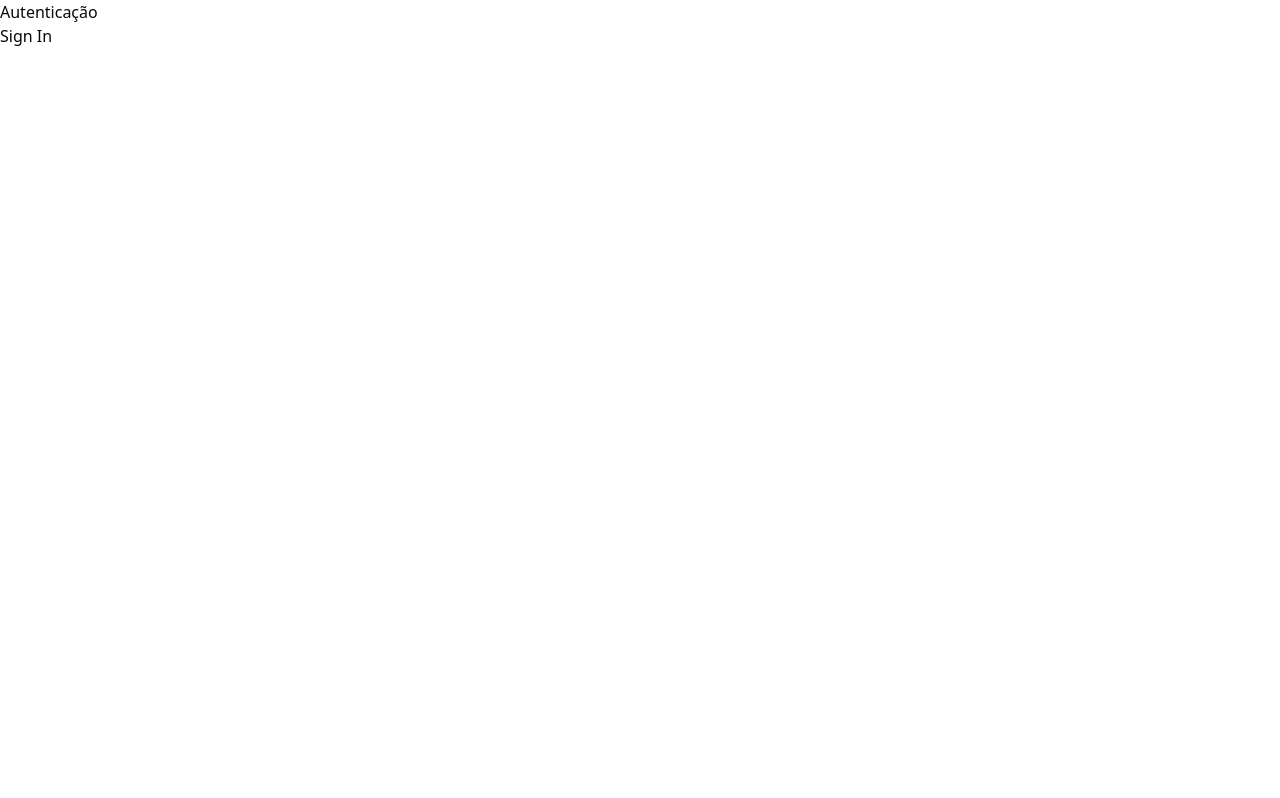
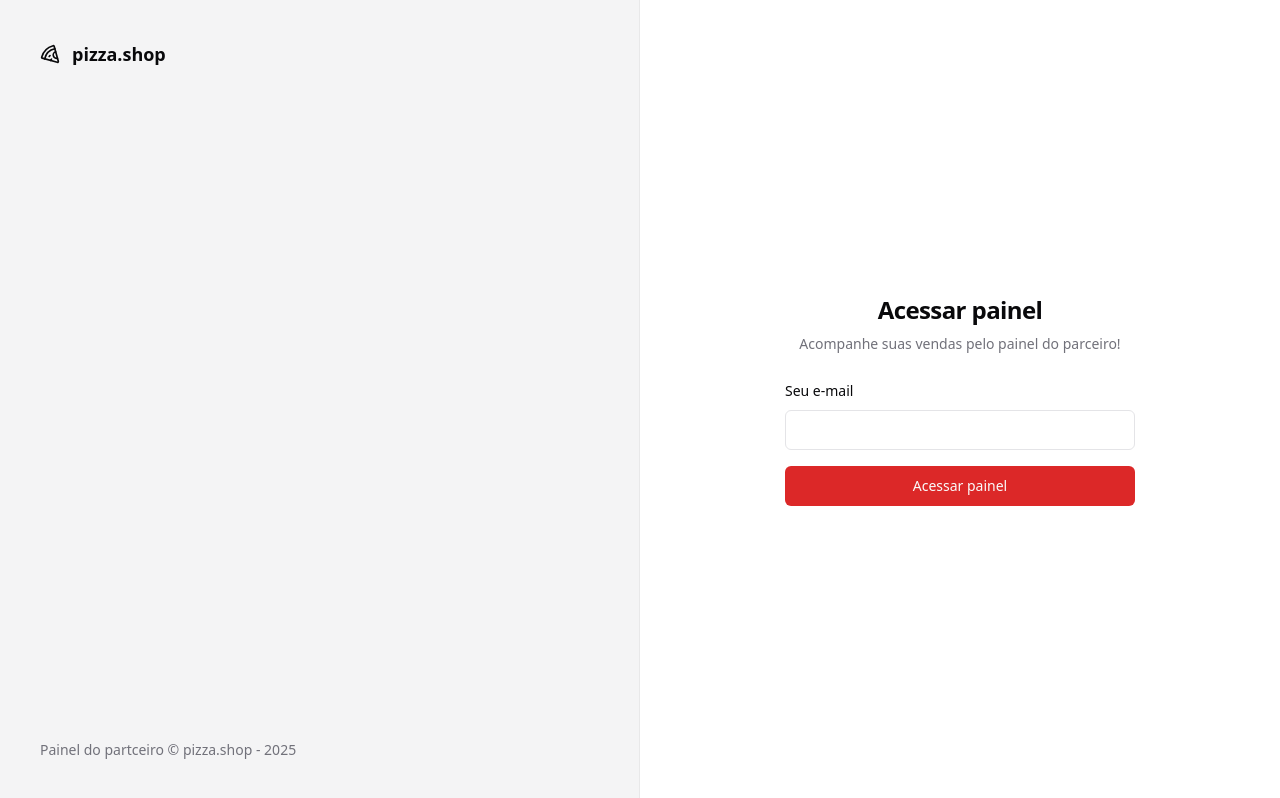
Before and after one commit to davsoliveira/pizzashop-web, a React (Vite) app: page /sign-in in a window 1280 px wide. Built offline with nearby package versions, Linux system fonts and the light colour scheme.

Commit message:
criando página de login

```diff
--- a/package.json
+++ b/package.json
@@ -9,6 +9,7 @@
     "preview": "vite preview"
   },
   "dependencies": {
+    "@radix-ui/react-label": "^2.1.7",
     "@radix-ui/react-slot": "^1.2.3",
     "@tailwindcss/vite": "^4.1.7",
     "class-variance-authority": "^0.7.1",
--- /dev/null
+++ b/src/components/ui/input.tsx
@@ -0,0 +1,22 @@
+import * as React from "react"
+
+import { cn } from "@/lib/utils"
+
+const Input = React.forwardRef<HTMLInputElement, React.ComponentProps<"input">>(
+  ({ className, type, ...props }, ref) => {
+    return (
+      <input
+        type={type}
+        className={cn(
+          "flex h-10 w-full rounded-md border border-input bg-background px-3 py-2 text-base ring-offset-background file:border-0 file:bg-transparent file:text-sm file:font-medium file:text-foreground placeholder:text-muted-foreground focus-visible:outline-none focus-visible:ring-2 focus-visible:ring-ring focus-visible:ring-offset-2 disabled:cursor-not-allowed disabled:opacity-50 md:text-sm",
+          className
+        )}
+        ref={ref}
+        {...props}
+      />
+    )
+  }
+)
+Input.displayName = "Input"
+
+export { Input }
--- /dev/null
+++ b/src/components/ui/label.tsx
@@ -0,0 +1,24 @@
+import * as React from "react"
+import * as LabelPrimitive from "@radix-ui/react-label"
+import { cva, type VariantProps } from "class-variance-authority"
+
+import { cn } from "@/lib/utils"
+
+const labelVariants = cva(
+  "text-sm font-medium leading-none peer-disabled:cursor-not-allowed peer-disabled:opacity-70"
+)
+
+const Label = React.forwardRef<
+  React.ElementRef<typeof LabelPrimitive.Root>,
+  React.ComponentPropsWithoutRef<typeof LabelPrimitive.Root> &
+    VariantProps<typeof labelVariants>
+>(({ className, ...props }, ref) => (
+  <LabelPrimitive.Root
+    ref={ref}
+    className={cn(labelVariants(), className)}
+    {...props}
+  />
+))
+Label.displayName = LabelPrimitive.Root.displayName
+
+export { Label }
--- a/src/index.css
+++ b/src/index.css
@@ -10,26 +10,27 @@
     --card-foreground: 240 10% 3.9%;
     --popover: 0 0% 100%;
     --popover-foreground: 240 10% 3.9%;
-    --primary: 240 5.9% 10%;
+    --primary: 0 72% 51%; /* red-600 */
     --primary-foreground: 0 0% 98%;
-    --secondary: 240 4.8% 95.9%;
+    --secondary: 0 0% 96.1%;
     --secondary-foreground: 240 5.9% 10%;
     --muted: 240 4.8% 95.9%;
     --muted-foreground: 240 3.8% 46.1%;
-    --accent: 240 4.8% 95.9%;
+    --accent: 0 85% 89%; /* light red accent */
     --accent-foreground: 240 5.9% 10%;
     --destructive: 0 84.2% 60.2%;
     --destructive-foreground: 0 0% 98%;
     --border: 240 5.9% 90%;
     --input: 240 5.9% 90%;
-    --ring: 240 10% 3.9%;
-    --chart-1: 12 76% 61%;
-    --chart-2: 173 58% 39%;
-    --chart-3: 197 37% 24%;
-    --chart-4: 43 74% 66%;
-    --chart-5: 27 87% 67%;
-    --radius: 0.5rem
+    --ring: 0 72% 51%; /* same as primary */
+    --chart-1: 0 85% 60%;
+    --chart-2: 0 74% 70%;
+    --chart-3: 0 65% 50%;
+    --chart-4: 0 70% 40%;
+    --chart-5: 0 80% 30%;
+    --radius: 0.5rem;
   }
+
   .dark {
     --background: 240 10% 3.9%;
     --foreground: 0 0% 98%;
@@ -37,24 +38,24 @@
     --card-foreground: 0 0% 98%;
     --popover: 240 10% 3.9%;
     --popover-foreground: 0 0% 98%;
-    --primary: 0 0% 98%;
-    --primary-foreground: 240 5.9% 10%;
-    --secondary: 240 3.7% 15.9%;
+    --primary: 0 85% 60%; /* red-500+ */
+    --primary-foreground: 0 0% 98%;
+    --secondary: 0 0% 20%;
     --secondary-foreground: 0 0% 98%;
-    --muted: 240 3.7% 15.9%;
+    --muted: 0 0% 25%;
     --muted-foreground: 240 5% 64.9%;
-    --accent: 240 3.7% 15.9%;
+    --accent: 0 60% 30%;
     --accent-foreground: 0 0% 98%;
     --destructive: 0 62.8% 30.6%;
     --destructive-foreground: 0 0% 98%;
-    --border: 240 3.7% 15.9%;
-    --input: 240 3.7% 15.9%;
-    --ring: 240 4.9% 83.9%;
-    --chart-1: 220 70% 50%;
-    --chart-2: 160 60% 45%;
-    --chart-3: 30 80% 55%;
-    --chart-4: 280 65% 60%;
-    --chart-5: 340 75% 55%
+    --border: 0 0% 30%;
+    --input: 0 0% 30%;
+    --ring: 0 72% 51%;
+    --chart-1: 0 85% 60%;
+    --chart-2: 0 70% 50%;
+    --chart-3: 0 60% 40%;
+    --chart-4: 0 50% 35%;
+    --chart-5: 0 40% 30%;
   }
 }
 
--- a/src/pages/_layouts/auth.tsx
+++ b/src/pages/_layouts/auth.tsx
@@ -1,11 +1,21 @@
+import { Pizza } from 'lucide-react'
 import { Outlet } from 'react-router'
 
 export function AuthLayout() {
   return (
-    <div>
-      <h1>Autenticação</h1>
+    <div className='min-h-screen grid grid-cols-2'>
 
-      <div>
+      <div className='h-full border-r border-foreground/5 bg-muted p-10 text-muted-foreground flex flex-col justify-between '>
+        <div className='flex items-center gap-3 text-lg text-foreground'>
+          <Pizza className='h-5 w-5'/>
+          <span className='font-semibold'>pizza.shop</span>
+        </div>
+        <footer className='text-sm'>
+          Painel do partceiro &copy; pizza.shop - {new Date().getFullYear()}
+        </footer>
+      </div>
+
+      <div className='flex flex-col items-center justify-center'>
         <Outlet />
       </div>
     </div>
--- a/src/pages/auth/sign-in.tsx
+++ b/src/pages/auth/sign-in.tsx
@@ -1,10 +1,35 @@
+import { Button } from '@/components/ui/button'
+import { Input } from '@/components/ui/input'
+import { Label } from '@/components/ui/label'
 import { Helmet } from 'react-helmet-async'
 
 export function SignIn() {
   return (
     <>
       <Helmet title="Login" />
-      <h1>Sign In</h1>
+
+      <div className="p-8">
+        <div className="flex w-[350px] flex-col justify-center gap-6">
+          <div className="flex flex-col gap-2 text-center">
+            <h1 className="text-2xl font-semibold tracking-tight">
+              Acessar painel
+            </h1>
+            <p className="text-sm text-muted-foreground">
+              Acompanhe suas vendas pelo painel do parceiro!
+            </p>
+          </div>
+
+          <form className="space-y-4">
+            <div className="space-y-2">
+              <Label id='email'>Seu e-mail</Label>
+              <Input id='email' type='email' />
+            </div>
+
+            <Button className='w-full' type="submit">Acessar painel</Button>
+          </form>
+        </div>
+      </div>
+
     </>
   )
 }
```
Also changed, not shown: 1 other file (tests, documents, lock files or other folders).
